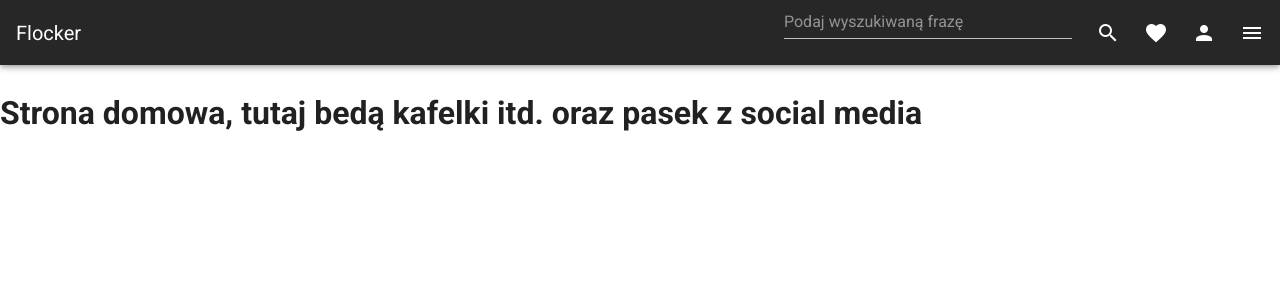
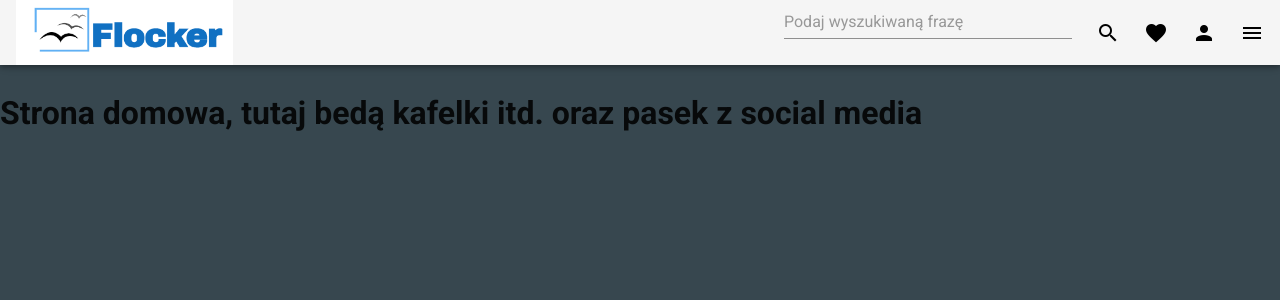
Before and after one commit to agnieszkakurzajewska/Team_programming-project, a Vue app: page / in a window 1280 px wide. Shown: the top 300 px of the page. Built offline with nearby package versions, Linux system fonts and the light colour scheme.

Commit message:
logo added

```diff
--- a/src/App.vue
+++ b/src/App.vue
@@ -1,37 +1,36 @@
 <template>
-  <v-app id="app">
+  <v-app id="app" style="background: #37474F" >
     <div>
-      <v-app-bar height="65" dark>
+      <v-app-bar height="65" light>
 
-        <v-toolbar-title>Flocker</v-toolbar-title>
+        <img src="./assets/logo.png" height="65">
 
         <div class="flex-grow-1"></div>
 
-        <v-col cols="12" sm="6" md="3">
+        <v-col cols="12" sm="6" md="3" >
           <v-text-field
+            font-color="black"
             placeholder="Podaj wyszukiwaną frazę"
           ></v-text-field>
         </v-col>
 
         <v-btn icon>
-          <v-icon>mdi-magnify</v-icon>
+          <v-icon color="black">mdi-magnify</v-icon>
         </v-btn>
 
         <v-btn icon>
-          <v-icon>mdi-heart</v-icon>
+          <v-icon color="black">mdi-heart</v-icon>
+        </v-btn>
+
+        <v-btn icon>
+          <v-icon color="black">mdi-account</v-icon>
         </v-btn>
 
 
-
-        <v-btn icon>
-          <v-icon>mdi-account</v-icon>
-        </v-btn>
-
-
-        <v-app-bar-nav-icon></v-app-bar-nav-icon>
-      </v-app-bar>
-      <v-container fluid>
-        <v-row justify="space-around">
+        <v-app-bar-nav-icon color="black"></v-app-bar-nav-icon>
+      </v-app-bar >
+      <v-container fluid >
+        <v-row jcolor="black"ustify="space-around">
         </v-row>
       </v-container>
     </div>
```
Also changed, not shown: src/assets/logo.png (added).
